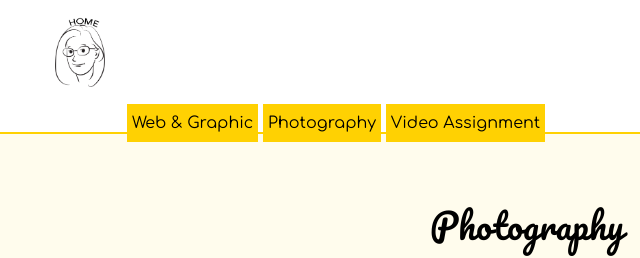
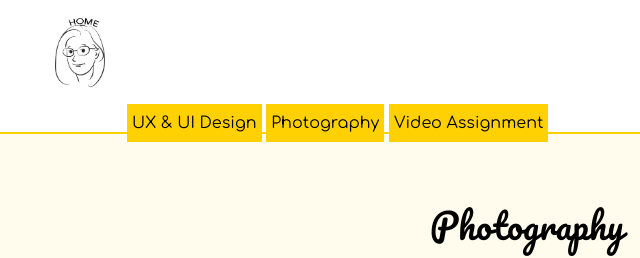
Before and after one commit to lee00682/lee00682.github.io, a plain HTML site: page photography.html in a window 1280 px wide. Shown: the top 258 px of the page, 113-753 px from the left. Drawn offline with nearby package versions, Linux system fonts and the light colour scheme; a web font is replaced by a local one.

Commit message:
Update photography.html

```diff
--- a/photography.html
+++ b/photography.html
@@ -61,7 +61,7 @@
 <!-- section:Main -->
 
 <div class="sub-menu slide-top">
-    <a href="https://www.instagram.com/soo.portfolio/" target="_blank">Web & Graphic</a>
+    <a href="https://www.uxfol.io/soolee" target="_blank">UX & UI Design</a>
     <a href="photography.html">Photography</a>
     <a href="portfolio.html#v">Video Assignment</a>
 </div>
```
